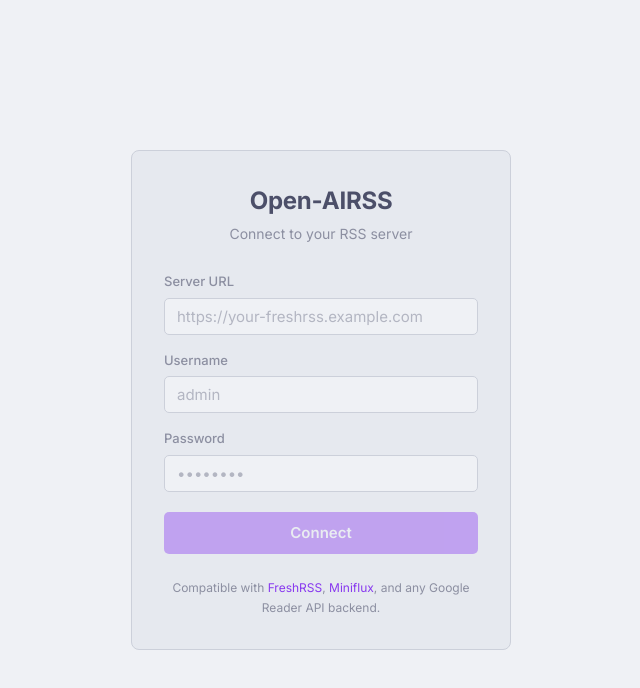
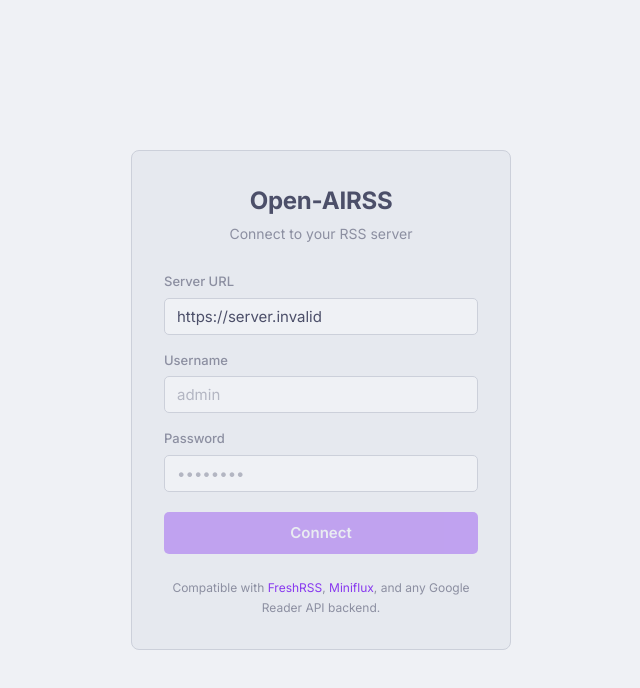
Before and after one commit to MarioGervais/open-airss, a SvelteKit app: page / in a window 1280 px wide. Shown: the top 688 px of the page, without its empty margins (319-959 px from the left). Built offline with nearby package versions, Linux system fonts and the light colour scheme; no server answers.

Commit message:
fix: docker-compose et PUBLIC_API_URL

```diff
--- a/docker-compose.yml
+++ b/docker-compose.yml
@@ -1,9 +1,9 @@
 services:
   open-airss:
-    image: ghcr.io/your-username/open-airss:latest
-    # build: .   # uncomment to build locally instead
+    build: .
     ports:
       - "3000:3000"
     environment:
+      ORIGIN: http://localhost:3000
       PUBLIC_API_URL: ${PUBLIC_API_URL}
     restart: unless-stopped
--- a/src/routes/+page.svelte
+++ b/src/routes/+page.svelte
@@ -3,9 +3,10 @@
 
   import { goto } from '$app/navigation';
   import { browser } from '$app/environment';
+  import { env } from '$env/dynamic/public';
   import { GReaderClient } from '$lib/api/greader';
 
-  let url = '';
+  let url = env.PUBLIC_API_URL ?? '';
   let username = '';
   let password = '';
   let error = '';
```
